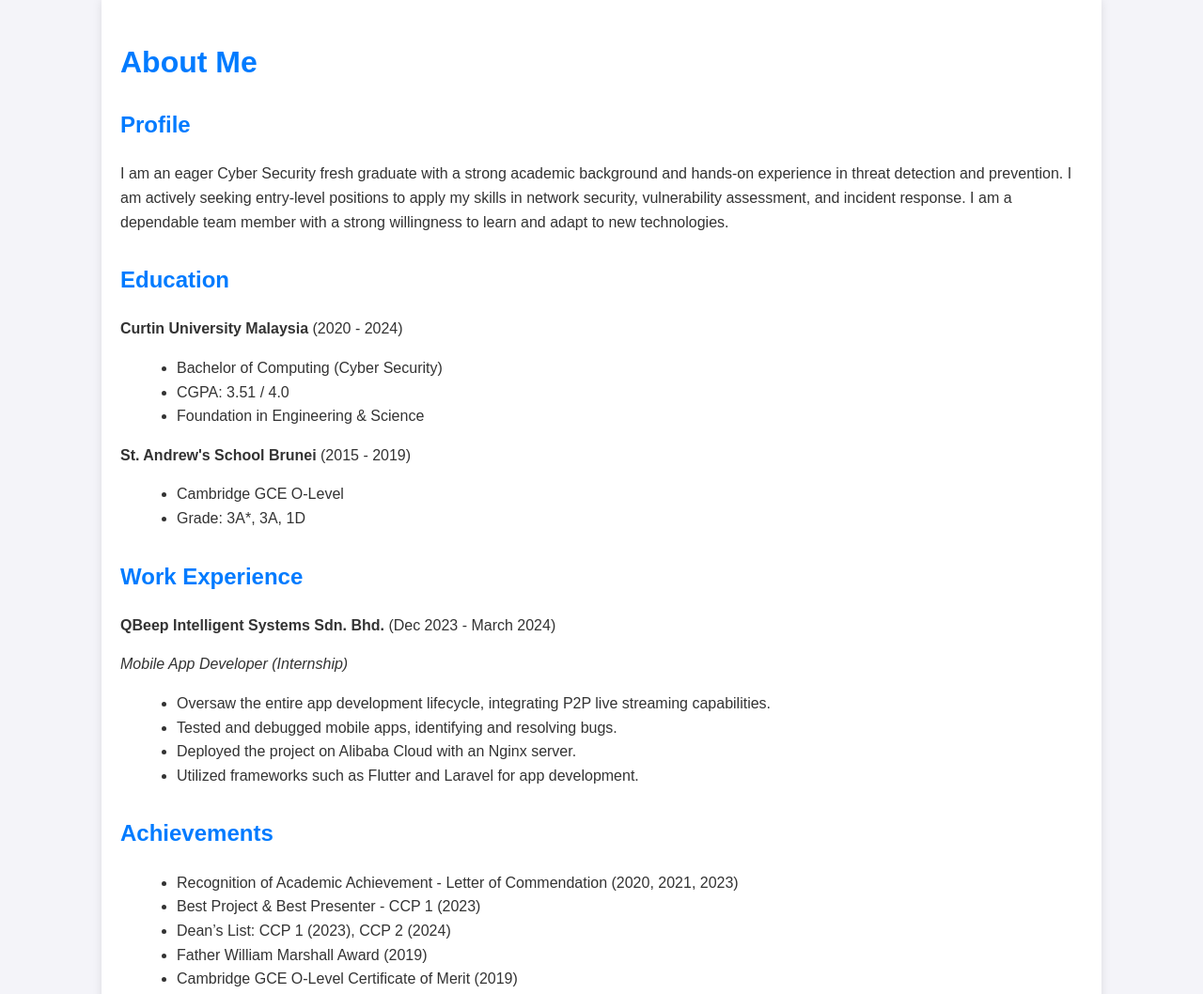
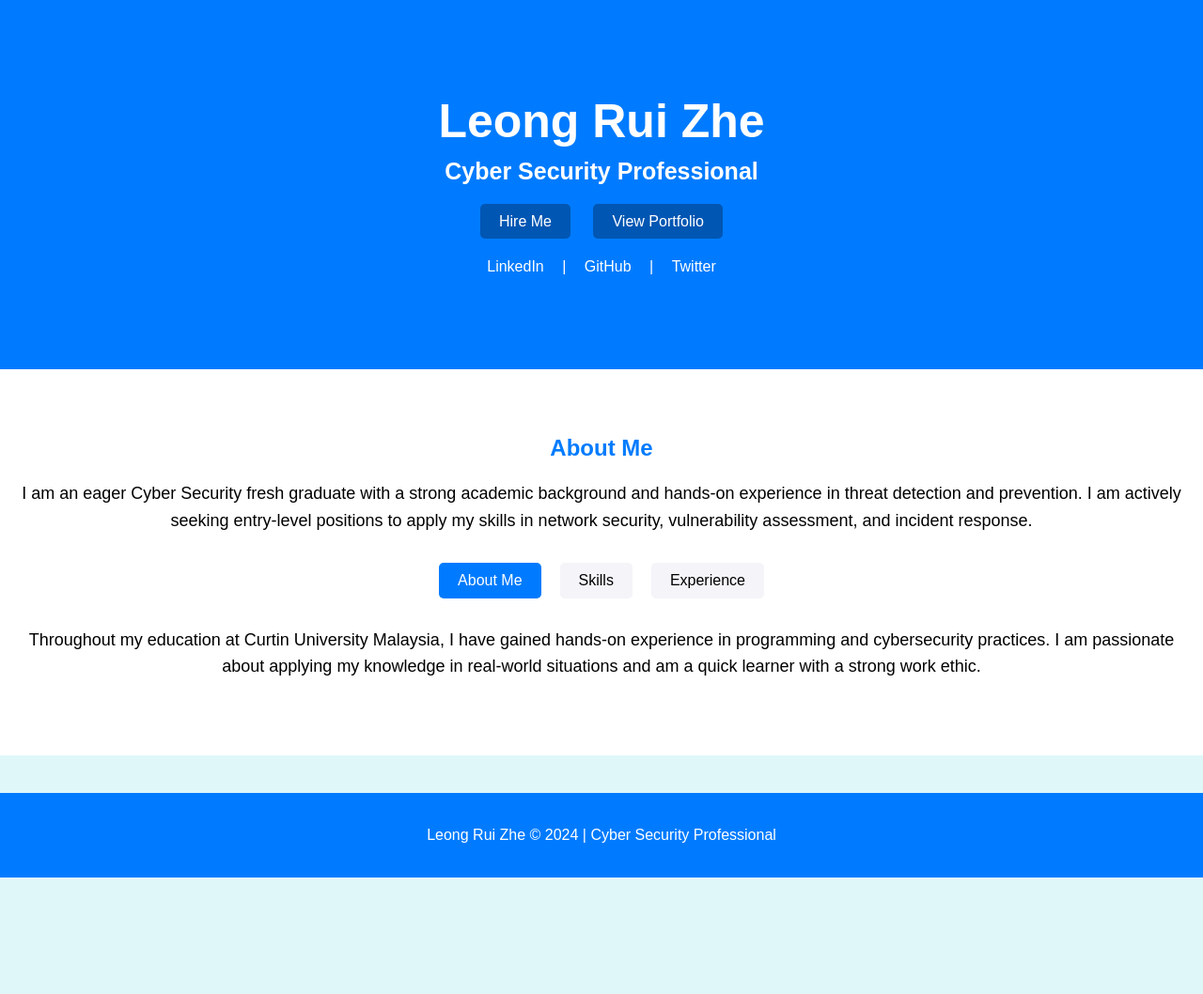
Before and after one commit to leongruizhe/aboutme, a plain HTML site: page index.html in a window 1280 px wide. Shown: the top 1058 px of the page at 94% size. After the commit the page ends 934 px from the top, so only its background shows below. Drawn offline with Linux system fonts and the light colour scheme.

Commit message:
Added template

```diff
--- a/index.html
+++ b/index.html
@@ -4,126 +4,187 @@
     <meta charset="UTF-8">
     <meta name="viewport" content="width=device-width, initial-scale=1.0">
     <meta http-equiv="X-UA-Compatible" content="IE=edge">
-    <title>About Me - Cyber Security Professional</title>
+    <title>Leong Rui Zhe - Cyber Security</title>
     <style>
         body {
             font-family: Arial, sans-serif;
-            background-color: #f4f4f9;
-            color: #333;
-            line-height: 1.6;
             margin: 0;
             padding: 0;
+            background-color: #e0f7fa;
         }
-        .container {
-            width: 80%;
-            margin: 0 auto;
+
+        /* Header section */
+        .header {
+            background-color: #007bff;
+            color: white;
+            text-align: center;
+            padding: 100px 20px;
+        }
+
+        .header h1 {
+            font-size: 50px;
+            margin: 0;
+        }
+
+        .header h2 {
+            font-size: 25px;
+            margin: 10px 0 20px;
+        }
+
+        .header .buttons {
+            margin-top: 30px;
+        }
+
+        .header .btn {
+            text-decoration: none;
+            color: white;
+            padding: 10px 20px;
+            background-color: #0056b3;
+            border-radius: 5px;
+            margin: 0 10px;
+        }
+
+        .header .btn:hover {
+            background-color: #004494;
+        }
+
+        .social-links {
+            margin-top: 30px;
+        }
+
+        .social-links a {
+            margin: 0 15px;
+            color: white;
+            text-decoration: none;
+        }
+
+        /* About Me Section */
+        .about-section {
+            padding: 50px 20px;
             background-color: #fff;
-            padding: 20px;
-            box-shadow: 0 0 10px rgba(0, 0, 0, 0.1);
+            text-align: center;
         }
-        h1, h2 {
-            color: #007BFF;
+
+        .about-section h2 {
+            color: #007bff;
+            margin-bottom: 20px;
         }
-        .section {
+
+        .about-section p {
+            font-size: 18px;
+            margin-bottom: 30px;
+            line-height: 1.6;
+        }
+
+        .tabs {
+            display: flex;
+            justify-content: center;
+            gap: 20px;
             margin-bottom: 30px;
         }
-        ul {
-            list-style-type: disc;
-            margin-left: 20px;
+
+        .tabs button {
+            padding: 10px 20px;
+            font-size: 16px;
+            border: none;
+            background-color: #f4f4f9;
+            cursor: pointer;
+            border-radius: 5px;
         }
-        .skills, .languages {
-            display: flex;
-            justify-content: space-between;
+
+        .tabs button.active {
+            background-color: #007bff;
+            color: white;
         }
-        .skills ul, .languages ul {
-            width: 48%;
+
+        /* Tab content */
+        .tab-content {
+            display: none;
+        }
+
+        .tab-content.active {
+            display: block;
+        }
+
+        /* Footer */
+        footer {
+            background-color: #007bff;
+            color: white;
+            text-align: center;
+            padding: 20px 0;
+            margin-top: 40px;
         }
     </style>
 </head>
 <body>
-    <div class="container">
-        <h1>About Me</h1>
 
-        <div class="section">
-            <h2>Profile</h2>
-            <p>I am an eager Cyber Security fresh graduate with a strong academic background and hands-on experience in threat detection and prevention. I am actively seeking entry-level positions to apply my skills in network security, vulnerability assessment, and incident response. I am a dependable team member with a strong willingness to learn and adapt to new technologies.</p>
+    <!-- Header Section -->
+    <div class="header">
+        <h1>Leong Rui Zhe</h1>
+        <h2>Cyber Security Professional</h2>
+        <div class="buttons">
+            <a href="#contact" class="btn">Hire Me</a>
+            <a href="#portfolio" class="btn">View Portfolio</a>
+        </div>
+        <div class="social-links">
+            <a href="#">LinkedIn</a> |
+            <a href="#">GitHub</a> |
+            <a href="#">Twitter</a>
+        </div>
     </div>
 
-        <div class="section">
-            <h2>Education</h2>
-            <p><strong>Curtin University Malaysia</strong> (2020 - 2024)</p>
-            <ul>
-                <li>Bachelor of Computing (Cyber Security)</li>
-                <li>CGPA: 3.51 / 4.0</li>
-                <li>Foundation in Engineering & Science</li>
-            </ul>
-            <p><strong>St. Andrew's School Brunei</strong> (2015 - 2019)</p>
-            <ul>
-                <li>Cambridge GCE O-Level</li>
-                <li>Grade: 3A*, 3A, 1D</li>
-            </ul>
+    <!-- About Section -->
+    <div class="about-section" id="about">
+        <h2>About Me</h2>
+        <p>I am an eager Cyber Security fresh graduate with a strong academic background and hands-on experience in threat detection and prevention. I am actively seeking entry-level positions to apply my skills in network security, vulnerability assessment, and incident response.</p>
+
+        <div class="tabs">
+            <button class="active" onclick="showTab('story')">About Me</button>
+            <button onclick="showTab('skills')">Skills</button>
+            <button onclick="showTab('experience')">Experience</button>
         </div>
 
-        <div class="section">
-            <h2>Work Experience</h2>
-            <p><strong>QBeep Intelligent Systems Sdn. Bhd.</strong> (Dec 2023 - March 2024)</p>
-            <p><em>Mobile App Developer (Internship)</em></p>
-            <ul>
-                <li>Oversaw the entire app development lifecycle, integrating P2P live streaming capabilities.</li>
-                <li>Tested and debugged mobile apps, identifying and resolving bugs.</li>
-                <li>Deployed the project on Alibaba Cloud with an Nginx server.</li>
-                <li>Utilized frameworks such as Flutter and Laravel for app development.</li>
-            </ul>
+        <div id="story" class="tab-content active">
+            <p>Throughout my education at Curtin University Malaysia, I have gained hands-on experience in programming and cybersecurity practices. I am passionate about applying my knowledge in real-world situations and am a quick learner with a strong work ethic.</p>
         </div>
 
-        <div class="section">
-            <h2>Achievements</h2>
-            <ul>
-                <li>Recognition of Academic Achievement - Letter of Commendation (2020, 2021, 2023)</li>
-                <li>Best Project & Best Presenter - CCP 1 (2023)</li>
-                <li>Dean’s List: CCP 1 (2023), CCP 2 (2024)</li>
-                <li>Father William Marshall Award (2019)</li>
-                <li>Cambridge GCE O-Level Certificate of Merit (2019)</li>
-            </ul>
-        </div>
-
-        <div class="section">
-            <h2>Skills</h2>
-            <div class="skills">
+        <div id="skills" class="tab-content">
             <ul>
                 <li>Problem-Solving</li>
                 <li>Teamwork</li>
                 <li>Time Management</li>
                 <li>Leadership</li>
+                <li>PHP Laravel, Flutter, Python, Java, C, UNIX, MySQL</li>
             </ul>
-                <ul>
-                    <li>Effective Communication</li>
-                    <li>Critical Thinking</li>
-                </ul>
+        </div>
+
+        <div id="experience" class="tab-content">
+            <p>Interned as a Mobile App Developer at QBeep Intelligent Systems Sdn. Bhd., where I oversaw the app development lifecycle and deployed a project on Alibaba Cloud using an Nginx server.</p>
         </div>
     </div>
 
-        <div class="section">
-            <h2>Programming Languages</h2>
-            <ul>
-                <li>PHP Laravel</li>
-                <li>Flutter</li>
-                <li>Python</li>
-                <li>Java</li>
-                <li>C</li>
-                <li>UNIX</li>
-                <li>MySQL</li>
-            </ul>
-        </div>
+    <!-- Footer Section -->
+    <footer>
+        <p>Leong Rui Zhe &copy; 2024 | Cyber Security Professional</p>
+    </footer>
 
-        <div class="section">
-            <h2>Languages</h2>
-            <ul>
-                <li>Malay</li>
-                <li>English</li>
-                <li>Chinese</li>
-            </ul>
-        </div>
-    </div>
+    <script>
+        function showTab(tabId) {
+            var tabs = document.querySelectorAll('.tab-content');
+            var buttons = document.querySelectorAll('.tabs button');
+
+            tabs.forEach(tab => {
+                tab.classList.remove('active');
+            });
+
+            buttons.forEach(btn => {
+                btn.classList.remove('active');
+            });
+
+            document.getElementById(tabId).classList.add('active');
+            event.target.classList.add('active');
+        }
+    </script>
+
 </body>
 </html>
```
Lines whose indentation alone changed are shown as unchanged.
